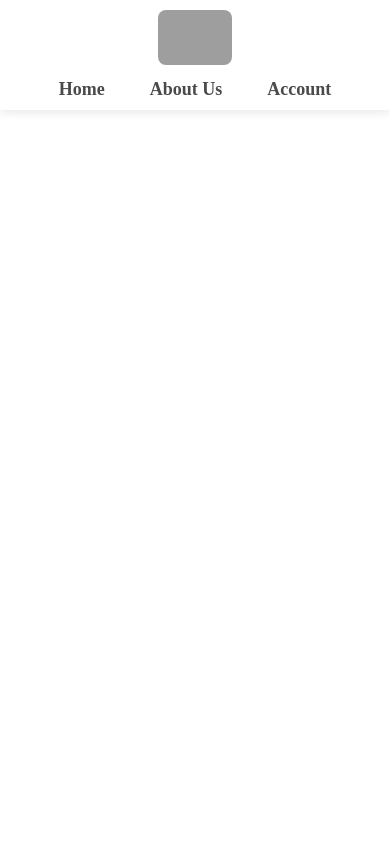
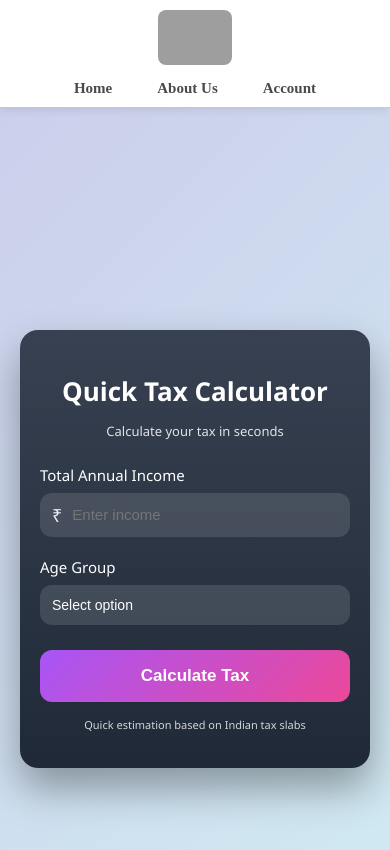
Before and after one commit to Yog964/Tax, a React (Vite) app: page /#/QuickCalculator in a window 390 px wide. Shown: the top 850 px of the page. Built offline with nearby package versions, Linux system fonts and the light colour scheme; grey boxes are pictures that could not be loaded.

Commit message:
Updating Quick Calculator part

```diff
--- a/src/App.css
+++ b/src/App.css
@@ -1,3 +1,192 @@
+/* Page Background */
+.Quick-page {
+  min-height: 100vh;
+  display: flex;
+  justify-content: center;
+  align-items: center;
+  background: linear-gradient(135deg, #cccfec, #d0ecf2);
+  font-family: 'Segoe UI', Tahoma, Geneva, Verdana, sans-serif;
+}
+
+/* Main Card */
+.Quick-container {
+  width: 420px;
+  background: linear-gradient(180deg, #374151, #1f2937);
+  border-radius: 18px;
+  padding: 30px;
+  color: #ffffff;
+  box-shadow: 0 20px 40px rgba(0, 0, 0, 0.35);
+}
+
+/* Heading */
+.Quick-container h1 {
+  text-align: center;
+  font-size: 28px;
+  margin-bottom: 8px;
+}
+
+.subtitle {
+  text-align: center;
+  font-size: 14px;
+  opacity: 0.85;
+  margin-bottom: 30px;
+}
+
+/* Labels */
+.Quick-container label {
+  display: block;
+  margin-bottom: 8px;
+  font-size: 15px;
+  font-weight: 500;
+}
+
+/* Input with Rupee Icon */
+.input-wrapper {
+  display: flex;
+  align-items: center;
+  background: rgba(255, 255, 255, 0.12);
+  border-radius: 12px;
+  padding: 12px 14px;
+  margin-bottom: 22px;
+}
+
+.input-wrapper span {
+  font-size: 18px;
+  margin-right: 8px;
+  opacity: 0.9;
+}
+
+.input-wrapper input {
+  flex: 1;
+  background: transparent;
+  border: none;
+  outline: none;
+  color: #fff;
+  font-size: 16px;
+}
+
+/* Select Dropdown */
+.Quick-container select {
+  width: 100%;
+  padding: 14px;
+  border-radius: 12px;
+  border: none;
+  outline: none;
+  font-size: 15px;
+  color: #fff;
+  background: rgba(255, 255, 255, 0.12);
+  margin-bottom: 30px;
+  appearance: none;
+  cursor: pointer;
+}
+option{
+  background-color: #3c3636;
+}
+/* Button */
+.calc-btn {
+  width: 100%;
+  padding: 14px;
+  border-radius: 14px;
+  border: none;
+  font-size: 16px;
+  font-weight: 600;
+  color: #fff;
+  cursor: pointer;
+  background: linear-gradient(135deg, #a855f7, #ec4899);
+  transition: transform 0.2s ease, box-shadow 0.2s ease;
+}
+
+.calc-btn:hover {
+  transform: translateY(-2px);
+  box-shadow: 0 10px 20px rgba(0, 0, 0, 0.25);
+}
+
+/* Footer Text */
+.footer-text {
+  text-align: center;
+  font-size: 12px;
+  margin-top: 20px;
+  opacity: 0.8;
+}
+/*
+ * MOBILE OPTIMIZATIONS
+ * Targets screens up to 480px wide (common phone width)
+ */
+@media (max-width: 480px) {
+    /* Adjust page padding for better spacing on small screens */
+    .Quick-page {
+        padding: 20px;
+    }
+
+    /* Main Card - Make it full width on smaller screens */
+    .Quick-container {
+        width: 100%; /* Take up the full width */
+        max-width: 380px; /* Optional: Set a max-width for very small screens if needed */
+        padding: 25px 20px; /* Reduce internal padding slightly */
+    }
+
+    /* Heading adjustments */
+    .Quick-container h1 {
+        font-size: 26px; /* Slightly smaller main heading */
+    }
+
+    .subtitle {
+        font-size: 13px; /* Slightly smaller subtitle */
+        margin-bottom: 25px; /* Reduce bottom margin */
+    }
+
+    /* Input/Select size adjustments for better touch targets */
+    .input-wrapper {
+        padding: 10px 12px; /* Slightly less padding */
+        margin-bottom: 20px; /* Reduce bottom margin */
+    }
+
+    .input-wrapper input {
+        font-size: 15px; /* Slightly smaller input text */
+    }
+
+    .Quick-container select {
+        padding: 12px; /* Slightly less padding for the select */
+        font-size: 14px; /* Slightly smaller select text */
+        margin-bottom: 25px; /* Reduce bottom margin */
+    }
+
+    /* Button adjustments for better touch target */
+    .calc-btn {
+        padding: 16px; /* Increase vertical padding for an easier touch target */
+        font-size: 17px; /* Slightly larger button text for emphasis */
+        border-radius: 12px; /* Slightly smaller border radius might feel better on mobile */
+    }
+
+    /* Remove hover effects on mobile to prevent unexpected behavior */
+    .calc-btn:hover {
+        transform: none;
+        box-shadow: none;
+    }
+
+    /* Footer adjustments */
+    .footer-text {
+        font-size: 11px; /* Smaller footer text */
+        margin-top: 15px; /* Reduce top margin */
+    }
+}
+/*=================================================================*/
+/*=================================================================*/
+
+
+
+
+/*=================================================================*/
+/*=================================================================*/
+
+
+
+/*=================================================================*/
+/*=================================================================*/
+
+
+
+/*=================================================================*/
 /*=================================================================*/
 /* Homepage Container */
 .Homepage {
@@ -164,6 +353,8 @@
   margin-top: 10px;
 }
 
+
+
 .btn-container button:hover {
   transform: scale(1.07) ;
   box-shadow: 0 10px 30px rgba(59, 130, 246, 0.35);
@@ -285,7 +476,7 @@
 }
 .navbar-btn a {
   text-decoration: none;
-  font-size: 18px;
+  font-size: 15px;
   font-weight: 600;
   color: #4a4a4a;
   padding: 6px 10px;
--- a/src/App.jsx
+++ b/src/App.jsx
@@ -4,6 +4,8 @@ import Navbar from './components/Navbar';
 import Home from './components/Home';
 import AboutUs from './components/AboutUs';
 import toast, { Toaster } from 'react-hot-toast';
+import Quick from './components/Quick';
+import Detailed from './components/Detailed';
 
 function App() {
   return (
@@ -12,6 +14,8 @@ function App() {
       <Routes>
         <Route path="/" element={<Home />} />
         <Route path="/AboutUs" element={<AboutUs />} />
+        <Route path="/QuickCalculator" element={<Quick />} />
+        <Route path="/DetailedCalculator" element={<Detailed />} />
       </Routes>
       <Toaster />
     </HashRouter>
--- /dev/null
+++ b/src/components/Detailed.jsx
@@ -0,0 +1,11 @@
+import React from 'react'
+
+const Detailed = () => {
+  return (
+    <div>
+
+    </div>
+  )
+}
+
+export default Detailed
--- a/src/components/Home.jsx
+++ b/src/components/Home.jsx
@@ -1,6 +1,55 @@
 import React from 'react'
+import { NavLink } from 'react-router-dom';
+import toast, { Toaster } from 'react-hot-toast';
+const showDetailedCalcToast = () => {
+  toast((t) => (
+    <div
+      style={{
+        display: "flex",
+        alignItems: "center",
+        justifyContent: "space-between",
+        gap: "12px",
+        fontSize: "15px",
+        color: "#064e3b",        // dark green text
+        padding: "12px 16px",
+        border: "1px solid #16a34a",  // green border
+        borderRadius: "10px",
+        boxShadow: "0 4px 12px rgba(0, 0, 0, 0.15)", // subtle shadow
+        backgroundColor: "#f0fdf4", // light green background
+        minWidth: "300px",
+      }}
+    >
+      <span>
+        Detailed tax calculation is currently not available.{" "}
+        <b style={{ color: "#16a34a" }}>
+          Feature under development
+        </b>
+      </span>
+
+      <button
+        onClick={() => toast.dismiss(t.id)}
+        style={{
+          padding: "5px 14px",
+          fontSize: "14px",
+          fontWeight: "600",
+          borderRadius: "8px",
+          border: "none",
+          backgroundColor: "#22c55e", // green button
+          color: "#ffffff",
+          cursor: "pointer",
+        }}
+      >
+        OK
+      </button>
+    </div>
+  ));
+};
+
+
 
 const Home = () => {
+
+
   return (
     <div className='Homepage'>
       <div className='Homepage-card'>
@@ -12,8 +61,22 @@ const Home = () => {
           </p>
         </div>
         <div className='btn-container'>
-          <div><button>Quick Calcualtion</button></div>
-          <div><button>Detailed Calculation</button></div>
+          <div><button ><NavLink to="/QuickCalculator">Quick Calcualtion</NavLink></button></div>
+          {/* <div><button ><NavLink to="/DetailedCalculator">Detailed Calculation</NavLink></button></div> */}
+          <div>
+                  <button><NavLink
+                    to="#"
+                    className={({ isActive }) =>
+                      isActive ? "" : ""
+                    }
+                    onClick={(e) => {
+                      e.preventDefault();
+                      showDetailedCalcToast();
+                    }}
+                  >
+                    Detailed Calculation
+                  </NavLink></button>
+                </div>
         </div>
       </div>
     </div>
--- /dev/null
+++ b/src/components/Quick.jsx
@@ -0,0 +1,34 @@
+import React from 'react'
+// import './Quick.css'
+
+const Quick = () => {
+  return (
+    <div className="Quick-page">
+      <div className="Quick-container">
+        <h1>Quick Tax Calculator</h1>
+        <p className="subtitle">Calculate your tax in seconds</p>
+
+        <label>Total Annual Income</label>
+        <div className="input-wrapper">
+          <span>₹</span>
+          <input type="number" placeholder="Enter income" />
+        </div>
+
+        <label>Age Group</label>
+        <select>
+          <option value="">Select option</option>
+          <option value="60">Below 60 Years</option>
+          <option value="80">Between 60 - 80 Years</option>
+        </select>
+
+        <button className="calc-btn">Calculate Tax</button>
+
+        <p className="footer-text">
+          Quick estimation based on Indian tax slabs
+        </p>
+      </div>
+    </div>
+  )
+}
+
+export default Quick
```
